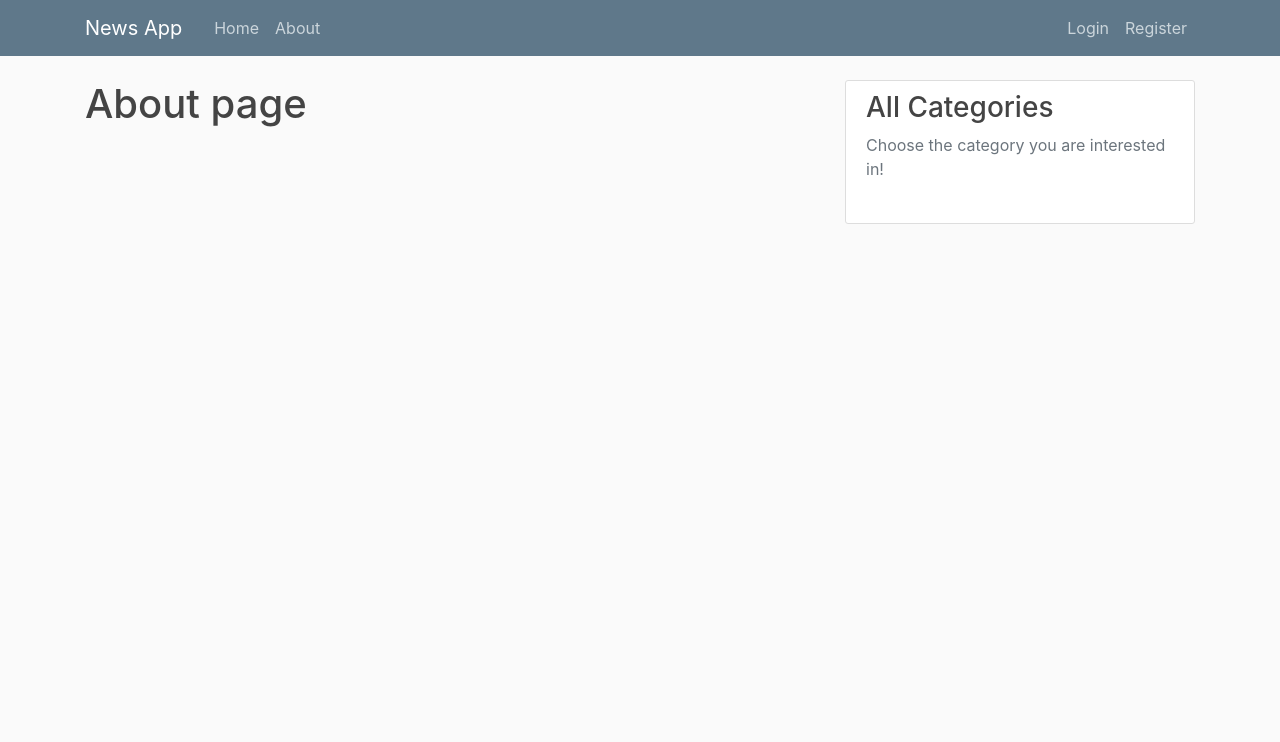
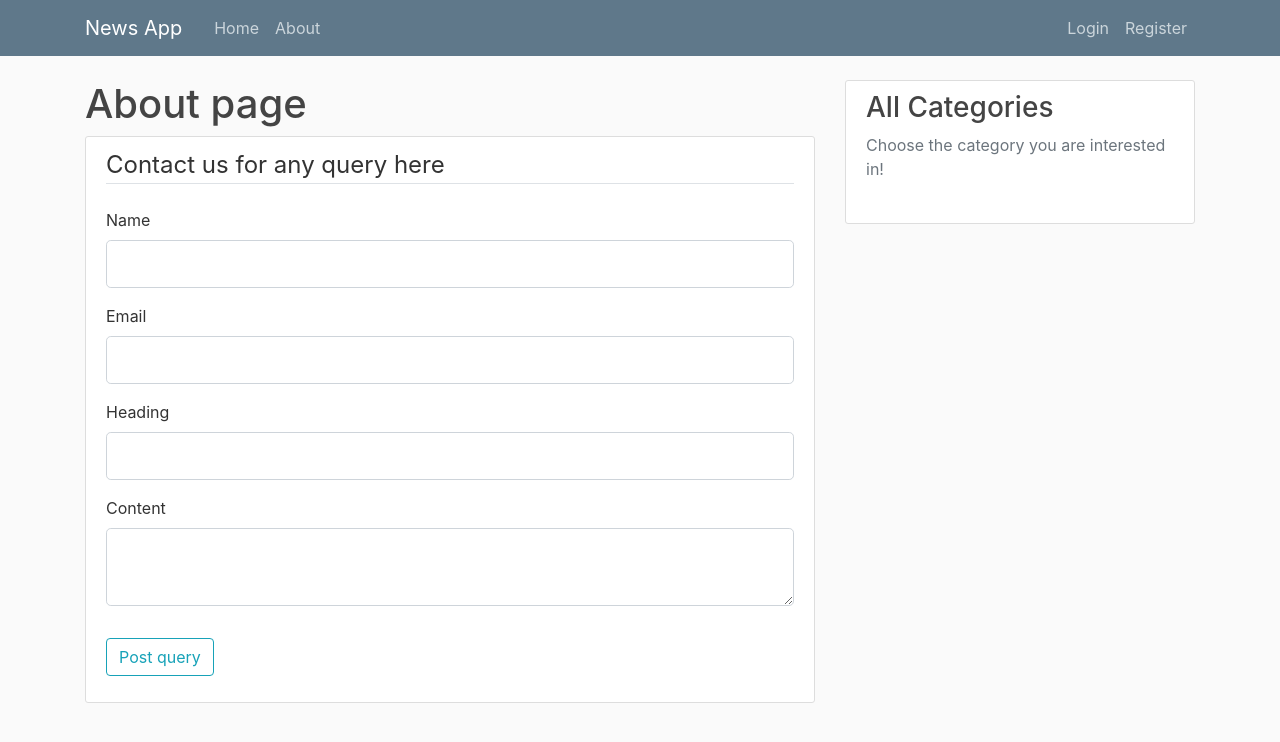
Before and after one commit to rajaratnadeep/flaskBlog, a Flask app: page /about in a window 1280 px wide. Shown: the top 742 px of the page. Run offline with Flask 2, Linux system fonts and the light colour scheme; data that the repository does not hold is empty; some libraries are stand-ins or nearby versions.

Commit message:
contact form updated

```diff
--- /dev/null
+++ b/flaskblog/main/forms.py
@@ -0,0 +1,13 @@
+from flask_wtf import FlaskForm
+from wtforms import StringField, SubmitField, TextAreaField
+from wtforms.validators import DataRequired, Length, ValidationError, Email
+# from flaskblog.models import Contact
+
+
+class ContactForm (FlaskForm):
+    name = StringField('Name', validators=[
+                           DataRequired(), Length(min=2, max=20)])
+    email_id = StringField('Email', validators=[DataRequired(), Email()])
+    heading = StringField('Heading', validators=[DataRequired()])
+    content = TextAreaField('Content', validators=[DataRequired()])
+    submit = SubmitField('Post query')
--- a/flaskblog/main/routes.py
+++ b/flaskblog/main/routes.py
@@ -1,6 +1,7 @@
-from flask import render_template, request, Blueprint
-from flaskblog.models import Post
+from flask import render_template, request, Blueprint, flash
+from flaskblog.models import Post, Contact
 from flaskblog import db
+from flaskblog.main.forms import ContactForm
 
 
 main = Blueprint('main', __name__)
@@ -21,10 +22,18 @@ def home():
     return render_template('home.html', posts=posts, dis_cats=dis_cats)
 
 
-@main.route("/about")
+@main.route("/about", methods=['GET', 'POST'])
 def about():
+    form = ContactForm()
+    if form.validate_on_submit():
+        temp = Contact(name=form.name.data, email_id = form.email_id.data, heading=form.heading.data, content=form.content.data)
+
+        db.session.add(temp)
+        db.session.commit()
+        flash('Your query is posted. We will contact you shortly', 'success')
+
     # this is to find all distinct values of categories available in the db
     dis_cats = []
     for dis_cat in db.session.query(Post.category).distinct():
         dis_cats.append(dis_cat.category)
-    return render_template('about.html', title='About', dis_cats=dis_cats)
+    return render_template('about.html', title='About', dis_cats=dis_cats, form=form)
--- a/flaskblog/templates/about.html
+++ b/flaskblog/templates/about.html
@@ -1,3 +1,75 @@
 {% extends "layout.html" %} {% block content %}
 <h1>About page</h1>
+
+<div class="content-section">
+  <form method="POST" action="">
+    {{ form.hidden_tag() }}
+    <fieldset class="form-group">
+      <legend class="border-bottom mb-4">Contact us for any query here</legend>
+      <div class="form-group">
+        {{ form.name.label(class="form-control-label") }}
+
+        {% if form.name.errors %}
+        {{ form.name(class="form-control form-control-lg is-invalid")}}
+        <div class="invalid-feedback">
+          {% for error in form.name.errors %}
+          <span>{{ error }}</span>
+          {% endfor %}
+        </div>
+        {% else %}
+        {{ form.name(class="form-control form-control-lg") }}
+        {% endif %}
+      </div>
+
+      <div class="form-group">
+        {{ form.email_id.label(class="form-control-label") }}
+        {% if form.email_id.errors %}
+        {{ form.email_id(class="form-control form-control-lg is-invalid")}}
+        <div class="invalid-feedback">
+          {% for error in form.email_id.errors %}
+          <span>{{ error }}</span>
+          {% endfor %}
+        </div>
+        {% else %}
+        {{ form.email_id(class="form-control form-control-lg") }}
+        {% endif %}
+      </div>
+
+      <div class="form-group">
+        {{ form.heading.label(class="form-control-label") }}
+        {% if form.heading.errors %}
+        {{ form.heading(class="form-control form-control-lg is-invalid")}}
+        <div class="invalid-feedback">
+          {% for error in form.heading.errors %}
+          <span>{{ error }}</span>
+          {% endfor %}
+        </div>
+        {% else %}
+        {{ form.heading(class="form-control form-control-lg") }}
+        {% endif %}
+      </div>
+
+      <div class="form-group">
+        {{ form.content.label(class="form-control-label") }}
+        {% if form.content.errors %}
+        {{ form.content(class="form-control form-control-lg is-invalid")}}
+        <div class="invalid-feedback">
+          {% for error in form.content.errors %}
+          <span>{{ error }}</span>
+          {% endfor %}
+        </div>
+        {% else %}
+        {{ form.content(class="form-control form-control-lg") }}
+        {% endif %}
+      </div>
+    </fieldset>
+
+    <div class="form-group">
+      {{ form.submit(class="btn btn-outline-info") }}
+    </div>
+  </form>
+
+</div>
+
+
 {% endblock content %}
```
Also changed, not shown: flaskblog/models.py (+11 -0 lines), flaskblog/site.db.
